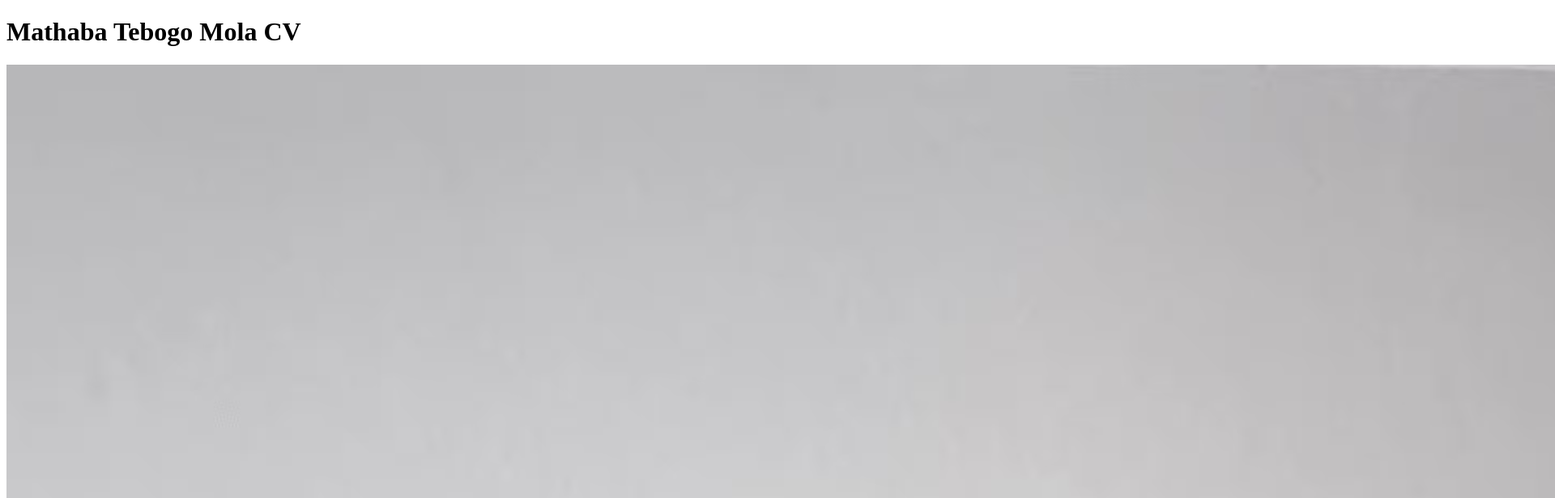
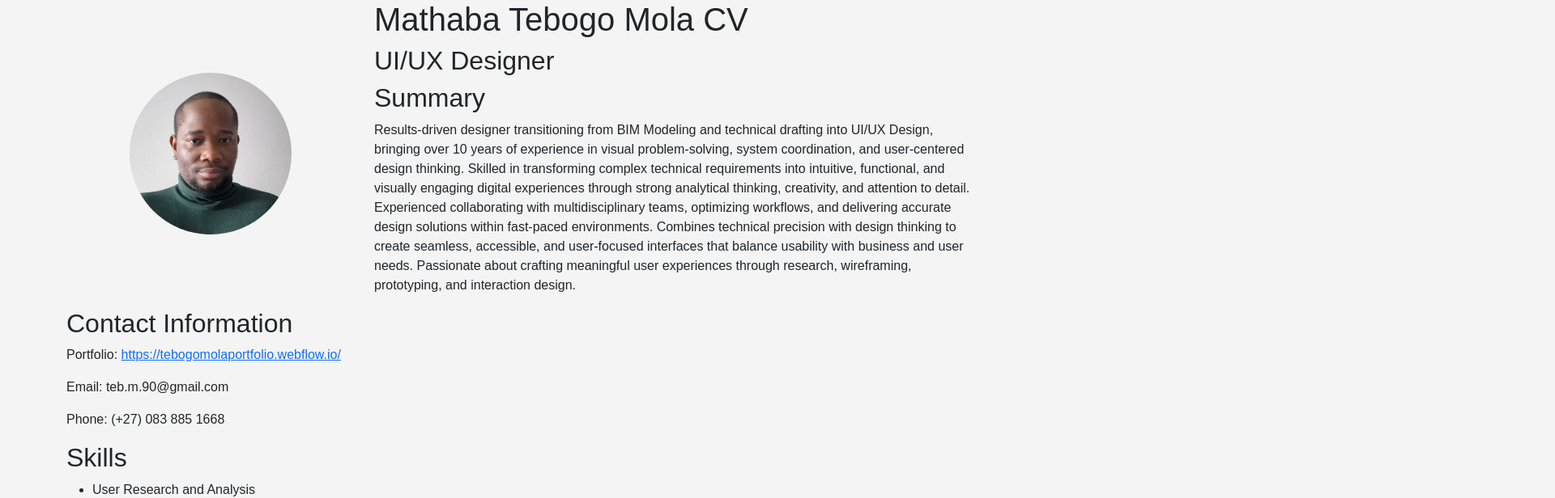
Before and after one commit to TebogoT/MyCV, a plain HTML site: page index.html in a window 1280 px wide. Shown: the top 616 px of the page at 81% size, 1920 px wide, since content can reach past the window. Drawn offline with nearby package versions, Linux system fonts and the light colour scheme.

Commit message:
Revision B

```diff
--- a/cvStyles.css
+++ b/cvStyles.css
@@ -0,0 +1,30 @@
+body {
+  font-family: Arial, sans-serif;
+  margin: 0;
+  padding: 0;
+  background-color: #f4f4f4;
+}
+
+img {
+  width: 200px;
+  height: 200px;
+  border-radius: 50%;
+  max-width: 100%;
+  object-fit: cover;
+  box-sizing: border-box;
+}
+
+/* Apply this to the column, not the image */
+.col-md-4 {
+  display: flex;
+  flex-direction: column;
+  align-items: center;    /* Horizontal center */
+  justify-content: center; /* Vertical center (if column has height) */
+}
+
+@media print {
+  .container {
+    width: 21cm; /* Standard A4 width */
+    margin: 0;
+  }
+}
--- a/index.html
+++ b/index.html
@@ -4,25 +4,30 @@
     <meta charset="UTF-8">
     <meta name="viewport" content="width=device-width, initial-scale=1.0">
     <title>CV</title>
+    <link href="https://cdn.jsdelivr.net/npm/bootstrap@5.3.8/dist/css/bootstrap.min.css" rel="stylesheet" integrity="sha384-sRIl4kxILFvY47J16cr9ZwB07vP4J8+LH7qKQnuqkuIAvNWLzeN8tE5YBujZqJLB" crossorigin="anonymous">
+    <link rel="stylesheet" href="cvStyles.css">
 </head>
-<body>
-    <header>
-        <h1>Mathaba Tebogo Mola CV</h1>
-        <img src="/Profile.avif" alt="">
+<body class="container">
+    <header class="row">
+        <section class="col-md-4" id="header-section">
+            <img src="/Profile.avif" alt="Profile Image">
+        </section>
+        <section class="col-md-8" id="summary">
+            <h1>Mathaba Tebogo Mola CV</h1>
+            <h2 id="career-title">UI/UX Designer</h2>
+            <h2 class="sub-heading">Summary</h2>
+            <p>Results-driven designer transitioning from BIM Modeling and technical drafting into UI/UX Design, bringing over 10 years of experience in visual problem-solving, system coordination, and user-centered design thinking. Skilled in transforming complex technical requirements into intuitive, functional, and visually engaging digital experiences through strong analytical thinking, creativity, and attention to detail. Experienced collaborating with multidisciplinary teams, optimizing workflows, and delivering accurate design solutions within fast-paced environments. Combines technical precision with design thinking to create seamless, accessible, and user-focused interfaces that balance usability with business and user needs. Passionate about crafting meaningful user experiences through research, wireframing, prototyping, and interaction design.</p>
+        </section>
     </header>
     <main>
-        <section id="summary">
-            <h2>Summary</h2>
-            <p>Results-driven designer transitioning from BIM Modeling and technical drafting into UI/UX Design, bringing over 10 years of experience in visual problem-solving, system coordination, and user-centered design thinking. Skilled in transforming complex technical requirements into intuitive, functional, and visually engaging digital experiences through strong analytical thinking, creativity, and attention to detail. Experienced collaborating with multidisciplinary teams, optimizing workflows, and delivering accurate design solutions within fast-paced environments. Combines technical precision with design thinking to create seamless, accessible, and user-focused interfaces that balance usability with business and user needs. Passionate about crafting meaningful user experiences through research, wireframing, prototyping, and interaction design.</p>
-        </section>
         <section id="contact">
-            <h2>Contact Information</h2>
+            <h2 class="sub-heading">Contact Information</h2>
             <p>Portfolio: <a href="https://tebogomolaportfolio.webflow.io/" target="_blank" rel="noopener noreferrer">https://tebogomolaportfolio.webflow.io/</a></p>
             <p>Email: teb.m.90@gmail.com</p>
             <p>Phone: (+27) 083 885 1668</p>
         </section>
         <section id="skills">
-            <h2>Skills</h2>
+            <h2 class="sub-heading">Skills</h2>
             <ul>
                 <li>User Research and Analysis</li>
                 <li>Wireframing and Prototyping</li>
@@ -35,7 +40,7 @@
         </section>
         <section id="experience">
             <div class="experience-item">
-                <h2>Experience</h2>
+                <h2 class="sub-heading">Experience</h2>
                 <h3>UI/UX Designer</h3>
                 <p><strong>A.Konekt</strong> - Location (June 2021 - November 2021)</p>
                 <ul>
@@ -49,7 +54,7 @@
                 <h3>UI/UX Designer</h3>
                 <p><strong>Batang Pixels</strong> - Location (December 2021 - April 2022)</p>
                 <ul>
-                    <li>Designed a simple and seamless responsive website that will serve as the client’s portfolio and a way to request their services.</li>
+                    <li>Designed a simple and seamless responsive website that will serve as the client`s portfolio and a way to request their services.</li>
                     <li>Carried out competitor research to iterate on early design concepts for the site to be competitive.</li>
                     <li>Communicated constantly with the client for their input to produce a satisfactory product.</li>
                 </ul>
@@ -65,7 +70,7 @@
             </div>
         </section>
         <section id="education">
-            <h2>Education</h2>
+            <h2 class="sub-heading">Education</h2>
             <p><strong>University of Johannesburg</strong> - Bachelor of Science in Construction Management (2010 - 2014)</p>
         </section>
     </main>
```
